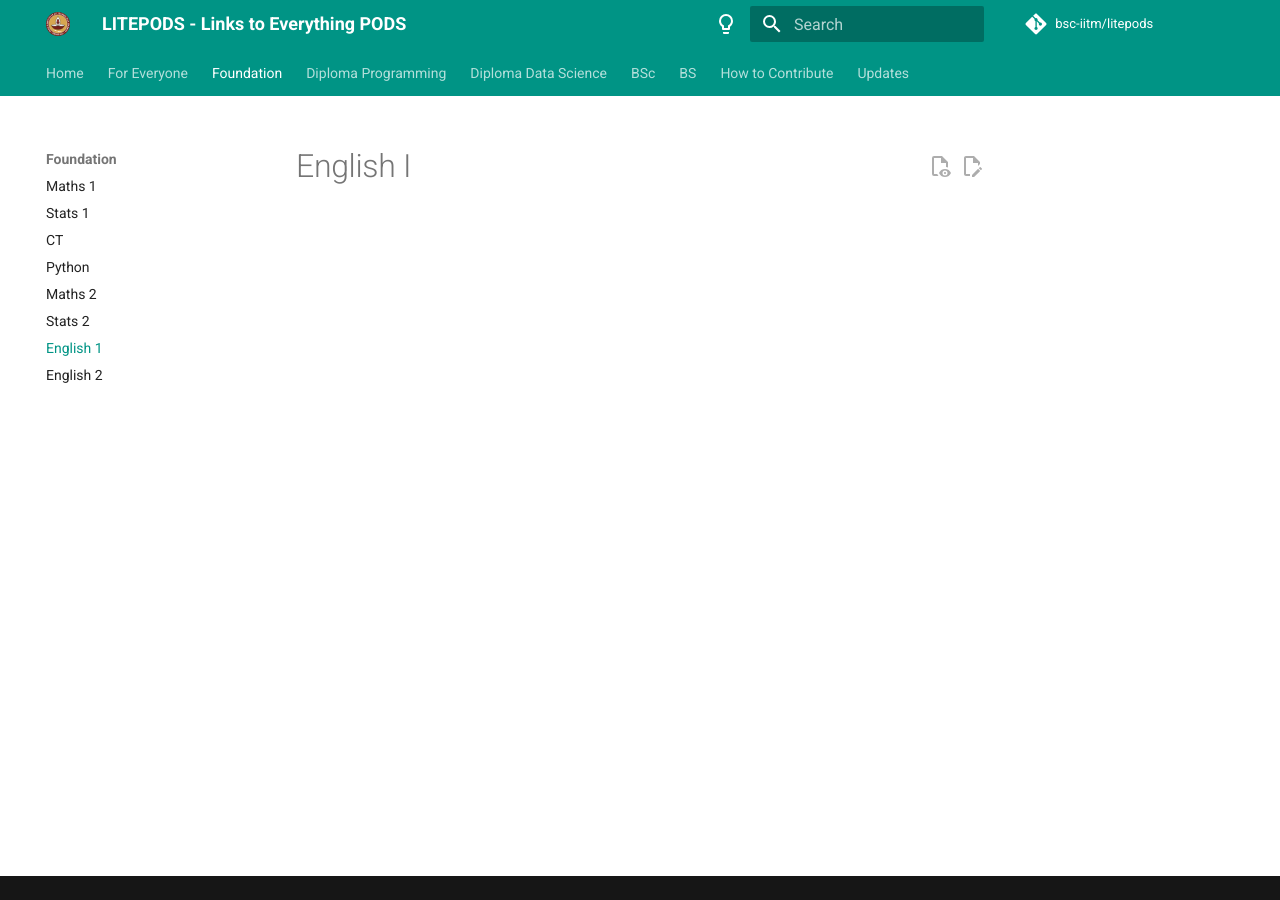
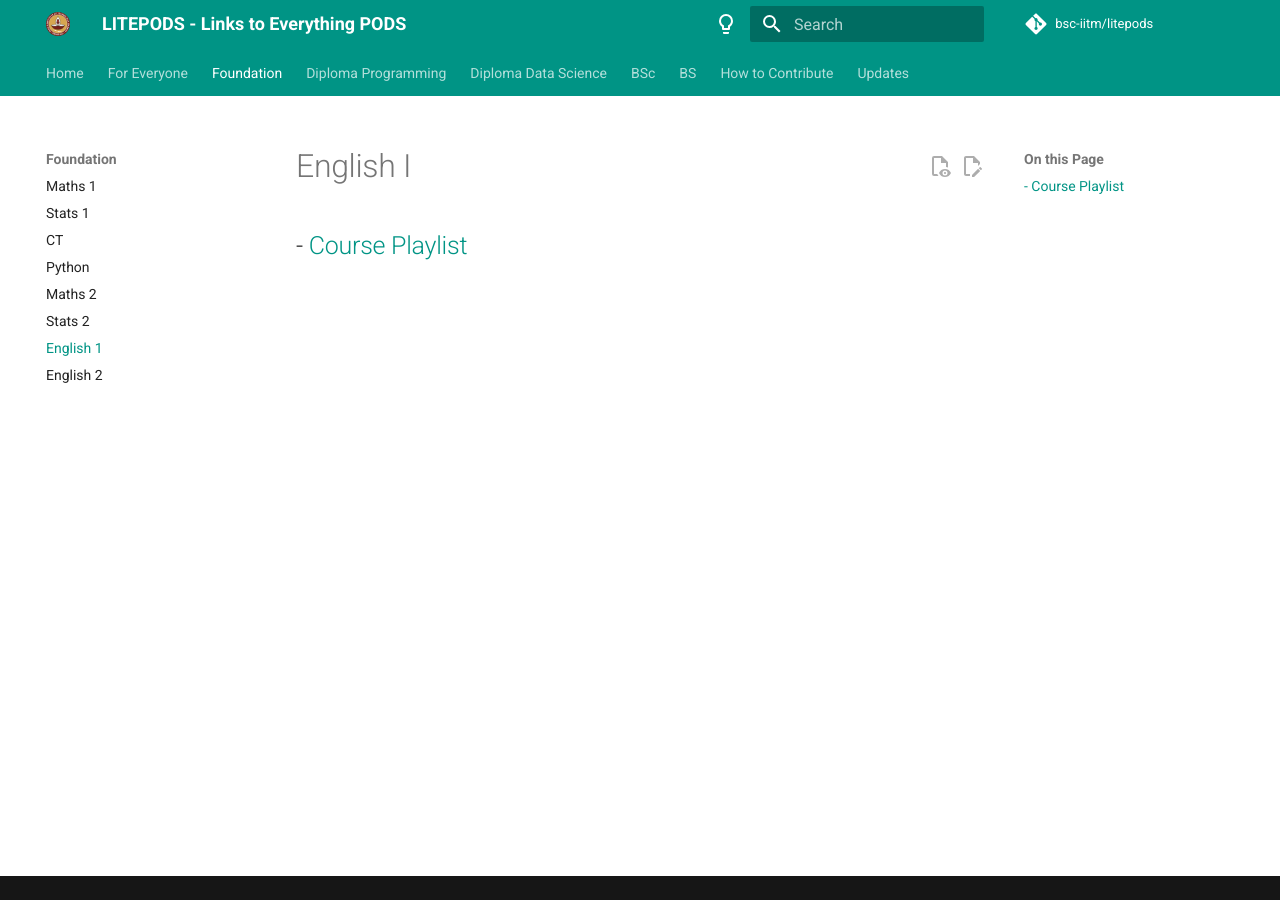
Before and after one commit to bsc-iitm/litepods, an MkDocs documentation site: the page built from docs/foundation/english_1.md, in a window 1280 px wide. Built offline with MkDocs 1.6.1 and Material for MkDocs 9.7.7, drawn with Linux system fonts in a browser that asks for light colours; comment, search, counter and statistics services are not loaded.

Commit message:
Update english_1.md

```diff
--- a/docs/foundation/english_1.md
+++ b/docs/foundation/english_1.md
@@ -1 +1,5 @@
 # English I
+
+
+- [Course Playlist]()
+-
```
